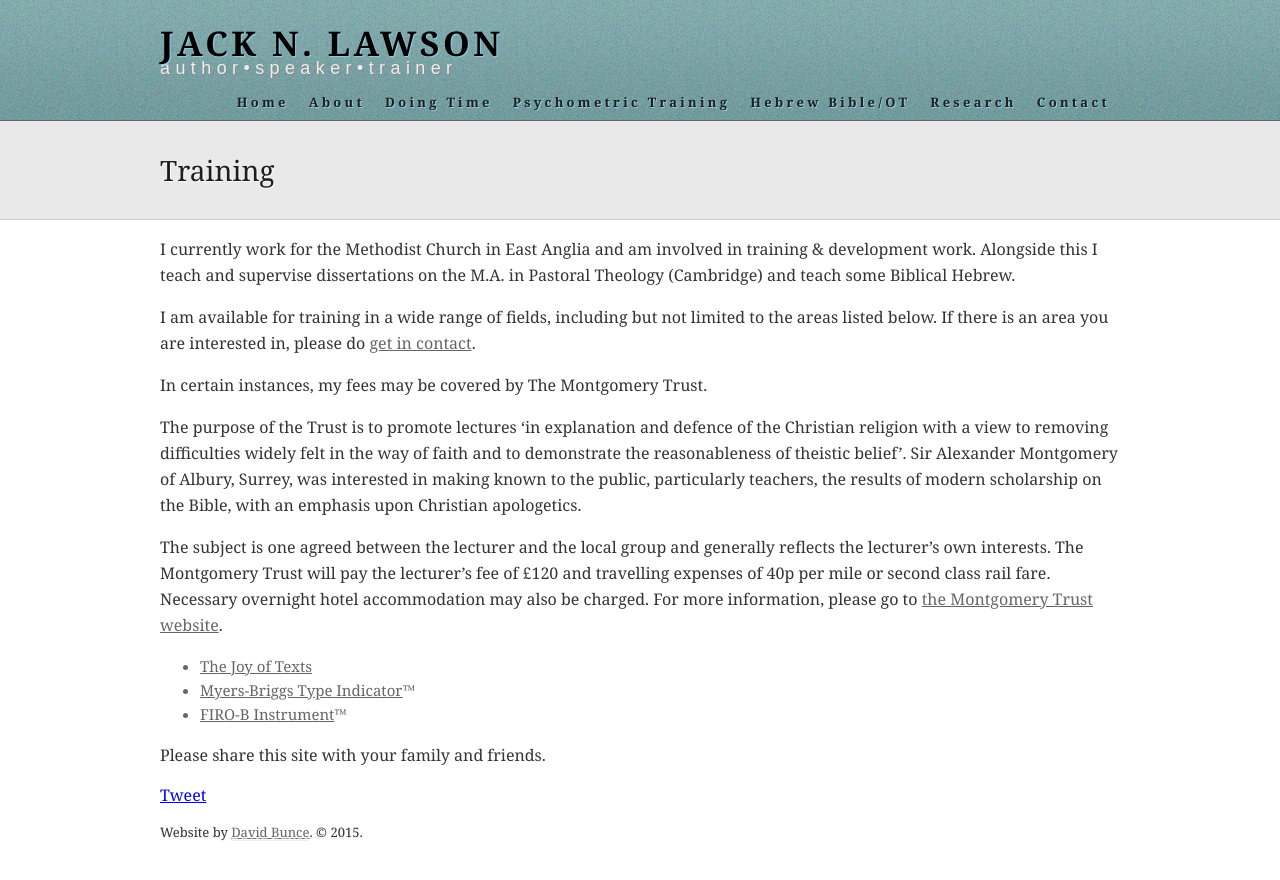
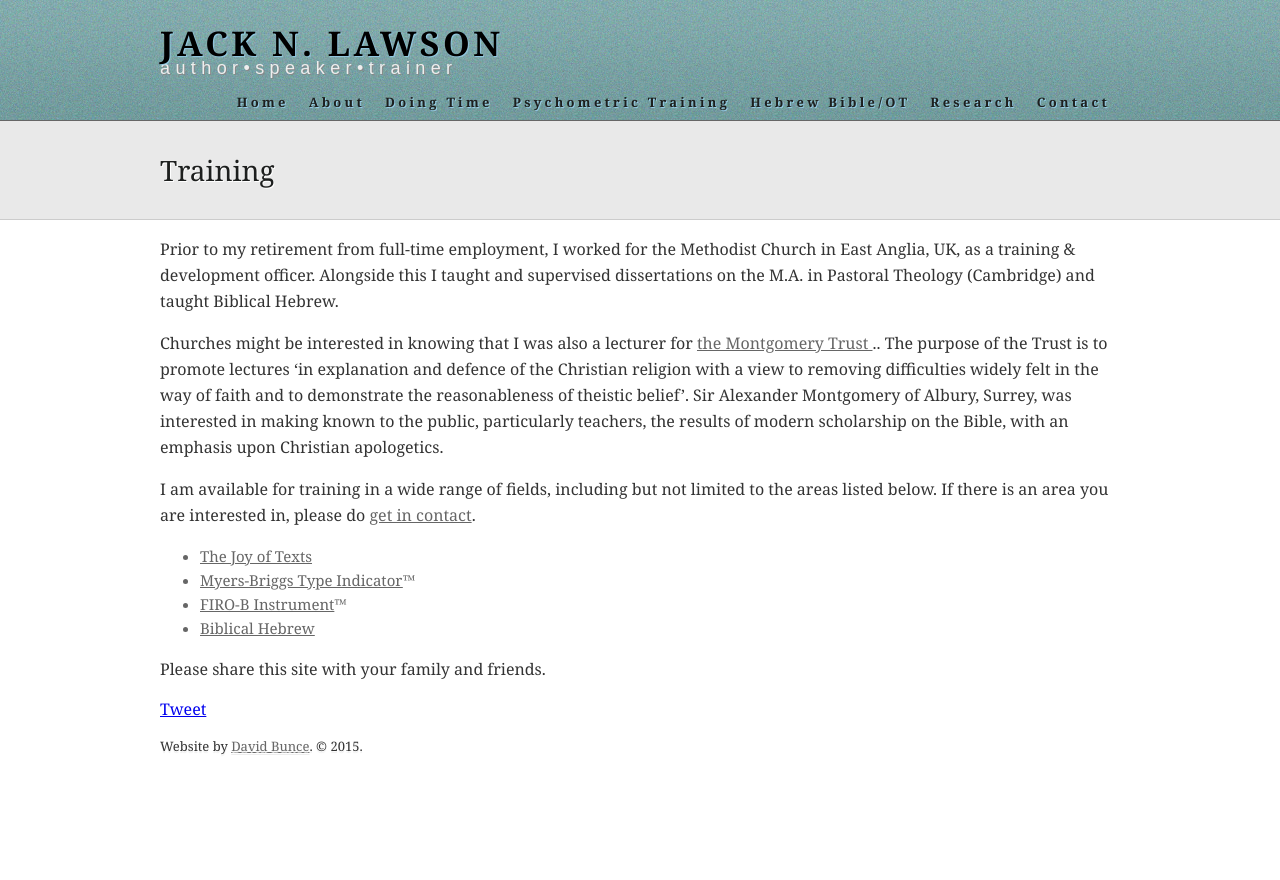
Before and after one commit to jacknlawson/jacknlawson.github.io, a Jekyll site: the page built from training.md, in a window 1280 px wide. Shown: the top 880 px of the page. Built offline with Jekyll 4.4.1, drawn with Linux system fonts in a browser that asks for light colours; comment, search, counter and statistics services are not loaded.

Commit message:
Content changes

```diff
--- a/training.md
+++ b/training.md
@@ -5,16 +5,13 @@ smalltitle: Training
 permalink: /training/
 
 ---
-I currently work for the Methodist Church in East Anglia and am involved in training & development work. Alongside this I teach and supervise dissertations on the M.A. in Pastoral Theology (Cambridge) and teach some Biblical Hebrew.
+Prior to my retirement from full-time employment, I worked for the Methodist Church in East Anglia, UK, as a training &amp; development officer. Alongside this I taught and supervised dissertations on the M.A. in Pastoral Theology (Cambridge) and taught Biblical Hebrew.
+
+Churches might be interested in knowing that I was also a lecturer for [the Montgomery Trust ](http://www.montgomerytrust.org.uk/).. The purpose of the Trust is to promote lectures ‘in explanation and defence of the Christian religion with a view to removing difficulties widely felt in the way of faith and to demonstrate the reasonableness of theistic belief’. Sir Alexander Montgomery of Albury, Surrey, was interested in making known to the public, particularly teachers, the results of modern scholarship on the Bible, with an emphasis upon Christian apologetics.
 
 I am available for training in a wide range of fields, including but not limited to the areas listed below. If there is an area you are interested in, please do [get in contact](/contactjack).
-
-In certain instances, my fees may be covered by The Montgomery Trust.
-
-The purpose of the Trust is to promote lectures 'in explanation and defence of the Christian religion with a view to removing difficulties widely felt in the way of faith and to demonstrate the reasonableness of theistic belief'. Sir Alexander Montgomery of Albury, Surrey, was interested in making known to the public, particularly teachers, the results of modern scholarship on the Bible, with an emphasis upon Christian apologetics.
-
-The subject is one agreed between the lecturer and the local group and generally reflects the lecturer's own interests. The Montgomery Trust will pay the lecturer's fee of £120 and travelling expenses of 40p per mile or second class rail fare. Necessary overnight hotel accommodation may also be charged. For more information, please go to [the Montgomery Trust website](http://www.montgomerytrust.org.uk/).
 
 - [The Joy of Texts](/joyoftexts)
 - [Myers-Briggs Type Indicator](/mbti)™
 - [FIRO-B Instrument](/mbti#FIRO)™
+- [Biblical Hebrew](/biblicalhebrew)
```
Also changed, not shown: aboutjack.md (+2 -4 lines), biblicalhebrew.md (+4 -4 lines).
